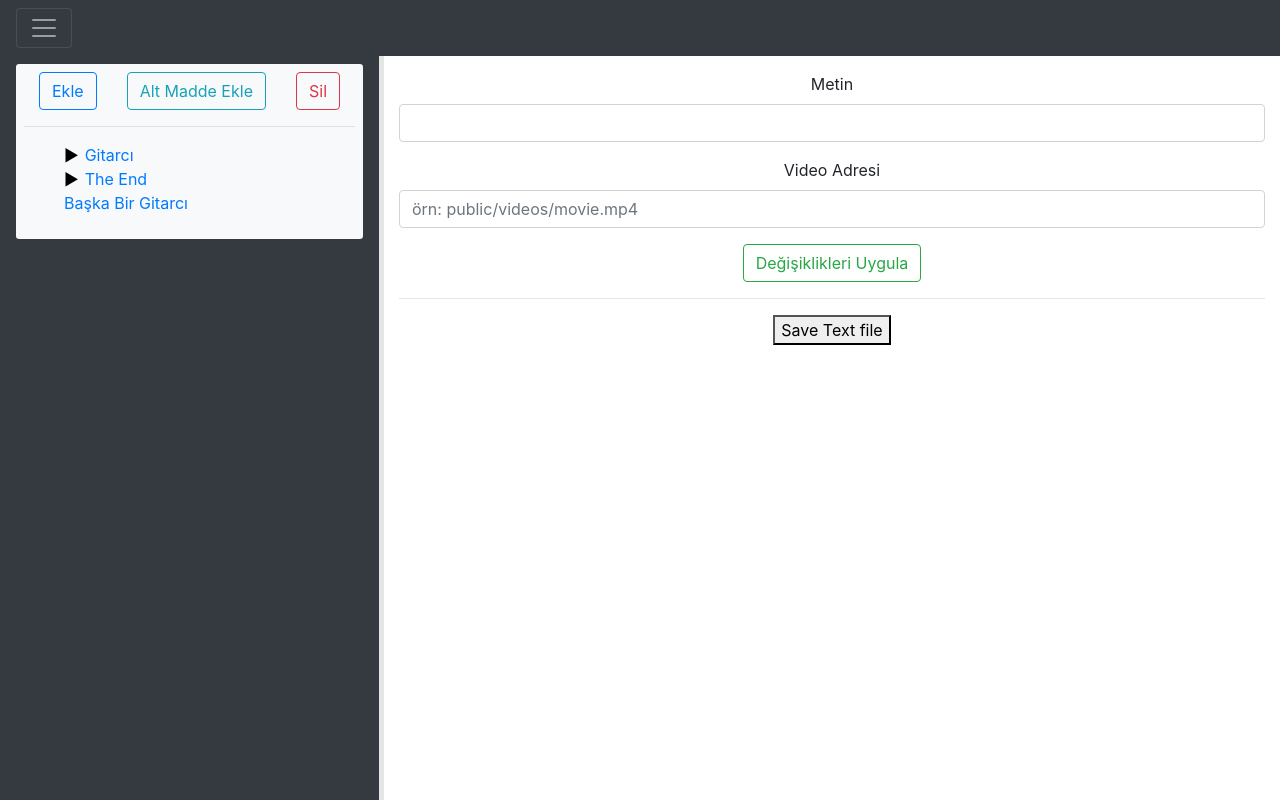
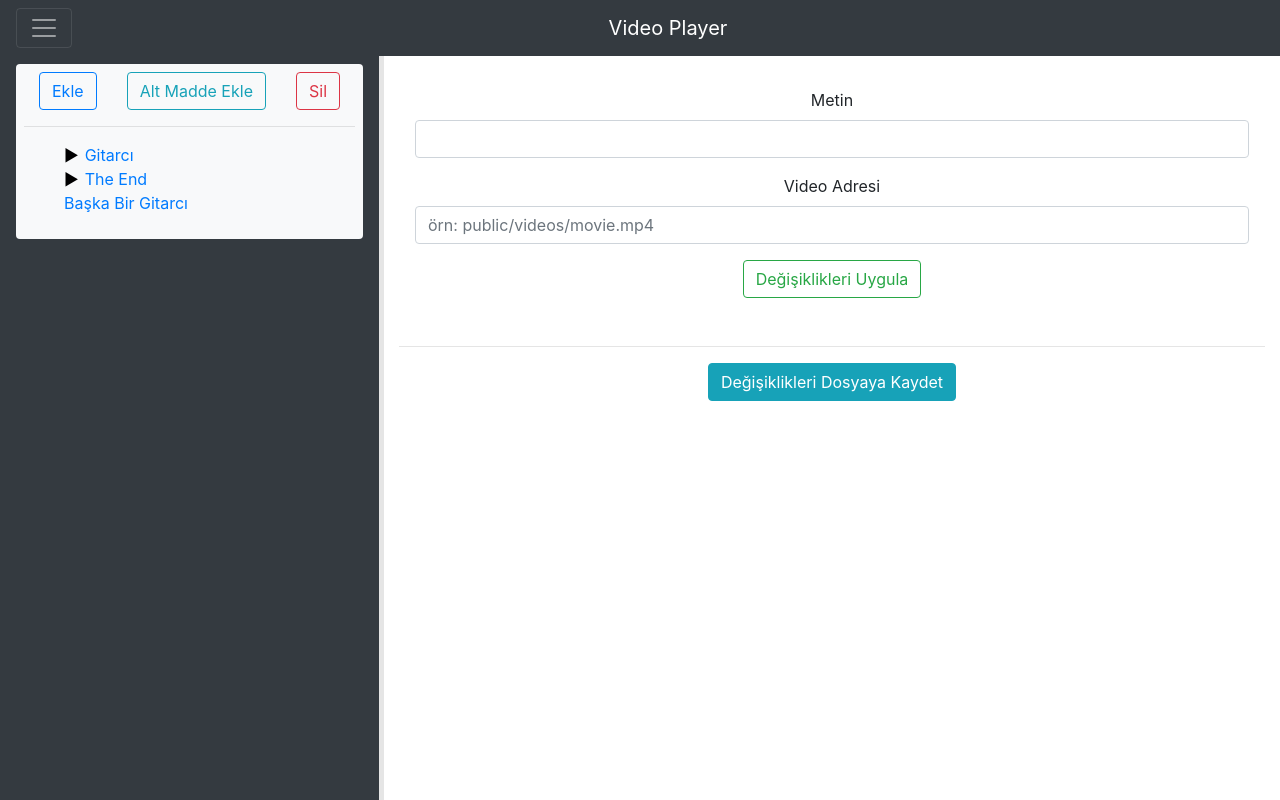
Before and after one commit to bahadiremre/video_player, a plain HTML site: page editor.html in a window 1280 px wide. Drawn offline with Linux system fonts and the light colour scheme.

Commit message:
save data file

```diff
--- a/editor.html
+++ b/editor.html
@@ -25,7 +25,8 @@
                     <button class="navbar-toggler d-block" type="button" id="navToggle">
                         <span class="navbar-toggler-icon"></span>
                     </button>
-                    <!-- <a class="navbar-brand mr-auto" href="#">Video Player</a> -->
+
+                    <a class="navbar-brand mx-auto" href="index.html">Video Player</a>
 
                 </nav>
             </div>
@@ -33,7 +34,7 @@
         <section>
             <div class="navbar-collapse offcanvas-collapse navbar-dark">
                 <div class="navbar-nav mr-auto">
-                    <div class="rounded-sm mt-2 p-2 w-100 bg-light h-100 text-nowrap overflow-auto">
+                    <div class="rounded mt-2 p-2 w-100 bg-light h-100 text-nowrap overflow-auto">
                         <div class="col-12 d-flex justify-content-between">
                             <a href="#" class="btn btn-outline-primary" id='addNode'>Ekle</a>
                             <a href="#" class="btn btn-outline-info" id="addChildNode">Alt Madde Ekle</a>
@@ -48,19 +49,23 @@
             </div>
             <div id='main' class="text-center container-fluid py-3">
 
+                <div class="p-3">
                     <div class="form-group">
                         <label for="videoText">Metin</label>
                         <input type="text" class="form-control" id="videoText">
                     </div>
                     <div class="form-group">
                         <label for="videoSrc">Video Adresi</label>
-                    <input type="text" class="form-control" id="videoSrc" placeholder="örn: public/videos/movie.mp4">
+                        <input type="text" class="form-control" id="videoSrc"
+                            placeholder="örn: public/videos/movie.mp4">
                     </div>
                     <div class="form-group">
                         <a href="#" class="btn btn-outline-success" id="applyChanges">Değişiklikleri Uygula</a>
                     </div>
+                </div>
+
                 <hr>
-                <button id="save-btn">Save Text file</button>
+                <button class="btn btn-info" id="save-btn">Değişiklikleri Dosyaya Kaydet</button>
             </div>
 
         </section>
@@ -70,10 +75,10 @@
 <script>
 
     $(document).ready(function () {
-        // $("#save-btn").click(function () {
-        //     var blob = new Blob([JSON.stringify(myData)], { type: "text/plain;charset=utf-8" });
-        //     saveAs(blob, "testfile1.txt");
-        // });
+        $("#save-btn").click(function () {
+            var blob = new Blob(["var data=" + JSON.stringify(data)], { type: "text/plain;charset=utf-8" });
+            saveAs(blob, "data.txt");
+        });
 
         $('[data-toggle="offcanvas"], #navToggle').on('click', function () {
             $('.offcanvas-collapse').toggleClass('open');
```
Also changed, not shown: index.html (+1 -1 lines). Lines whose indentation alone changed are shown as unchanged.
